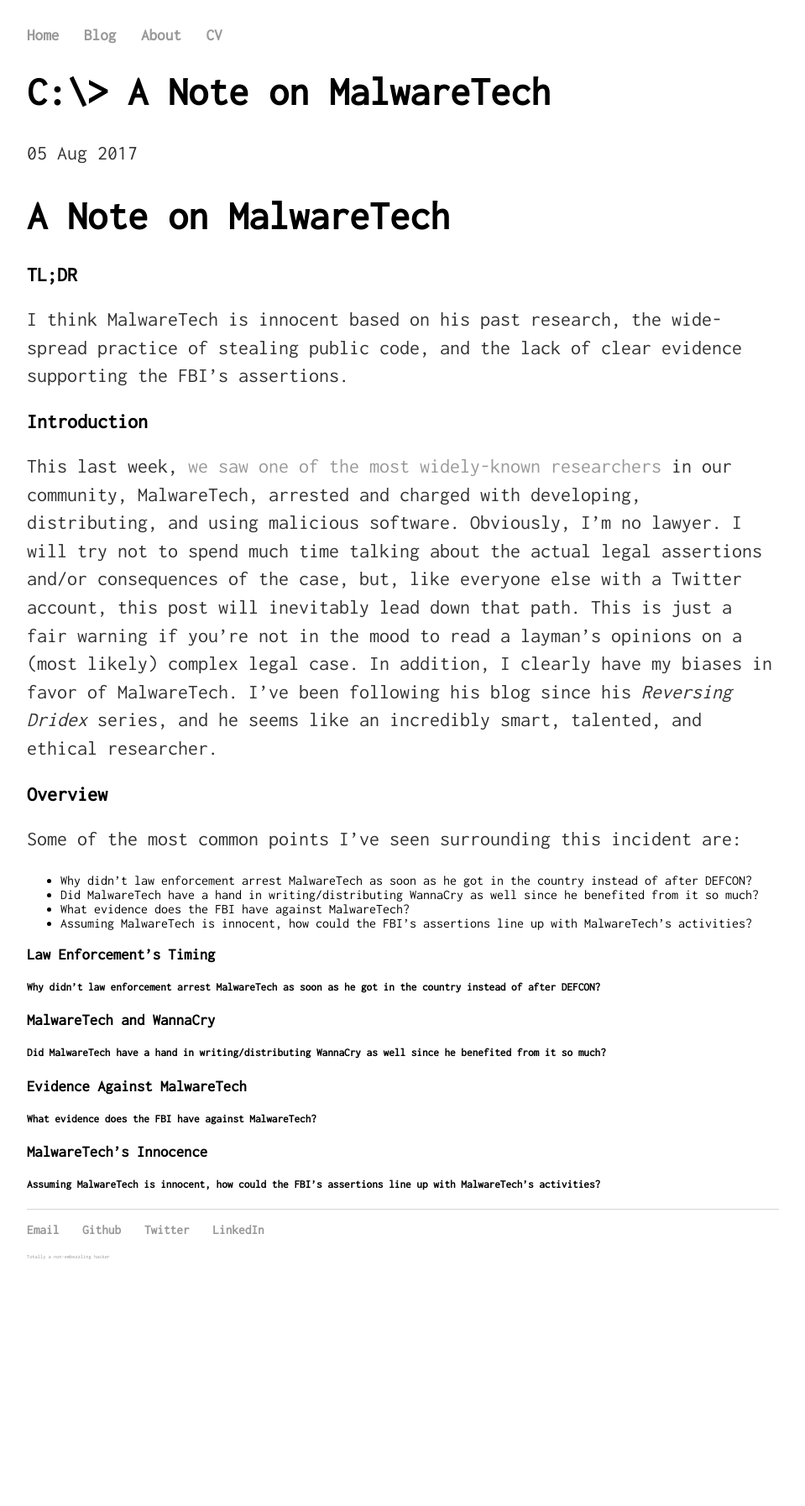
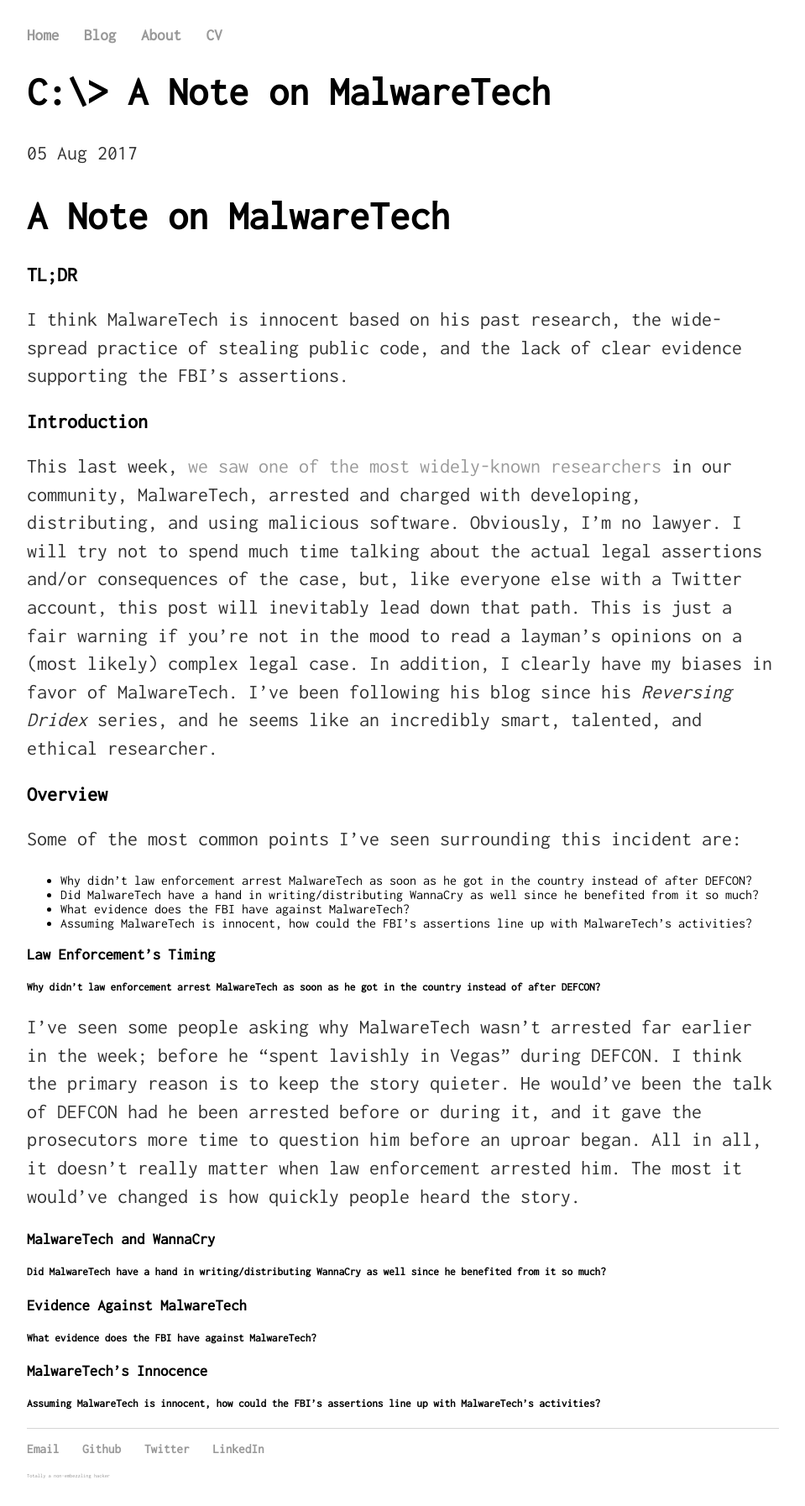
Before and after one commit to infosec-intern/infosec-intern.github.io, a Jekyll site: the page built from _posts/2017-08-05-a-+-note-+-on-+malwaretech.md, in a window 1280 px wide. Shown: the whole page at 84% size, without its empty margins (160-1119 px from the left). Built offline with Jekyll 4.4.1, drawn with Linux system fonts in a browser that asks for light colours; before the commit the page ends 1533 px from its top, so only the background shows below that.

Commit message:
finished Law Enforcement's Timing

```diff
--- a/_posts/2017-08-05-a-+-note-+-on-+malwaretech.md
+++ b/_posts/2017-08-05-a-+-note-+-on-+malwaretech.md
@@ -21,7 +21,8 @@ Some of the most common points I've seen surrounding this incident are:
 
 ### Law Enforcement's Timing
 ##### Why didn't law enforcement arrest MalwareTech as soon as he got in the country instead of after DEFCON?
-
+I've seen some people asking why MalwareTech wasn't arrested far earlier in the week; before he "spent lavishly in Vegas" during DEFCON. I think the primary reason is to keep the story quieter.
+He would've been the talk of DEFCON had he been arrested before or during it, and it gave the prosecutors more time to question him before an uproar began. All in all, it doesn't really matter when law enforcement arrested him. The most it would've changed is how quickly people heard the story.
 
 ### MalwareTech and WannaCry
 ##### Did MalwareTech have a hand in writing/distributing WannaCry as well since he benefited from it so much?
```
